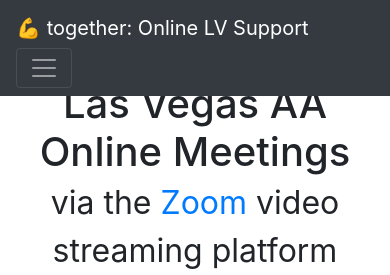
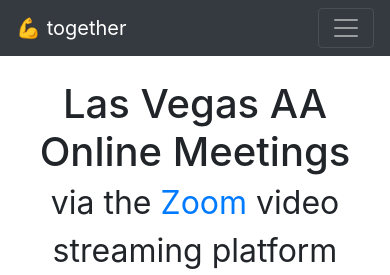
Before and after one commit to lasvegaslocals/meetings, a website: page index.html in a window 390 px wide. Shown: the top 275 px of the page. Drawn offline with Linux system fonts and the light colour scheme.

Commit message:
mobile navbar title fix

```diff
--- a/index.html
+++ b/index.html
@@ -8,7 +8,7 @@
   <meta name="description" content="This is a small list of online support groups that has been curated to help Las Vegas locals during the pandemic lockdown.">
   <meta name="author" content="Anonymous">
 
-  <title>together: Online Meetings</title>
+  <title>together: Online LV Meetings</title>
 
   <!-- Bootstrap core CSS -->
   <link href="vendor/bootstrap/css/bootstrap.min.css" rel="stylesheet">
@@ -26,7 +26,7 @@
   <!-- Navigation -->
   <nav class="navbar navbar-expand-lg navbar-dark bg-dark fixed-top">
     <div class="container">
-      <a class="navbar-brand" href="#">💪 together: Online LV Support</a>
+      <a class="navbar-brand" href="#">💪 together</a>
       <button class="navbar-toggler" type="button" data-toggle="collapse" data-target="#navbarResponsive" aria-controls="navbarResponsive" aria-expanded="false" aria-label="Toggle navigation">
         <span class="navbar-toggler-icon"></span>
       </button>
```
Also changed, not shown: other.html (+1 -1 lines).
